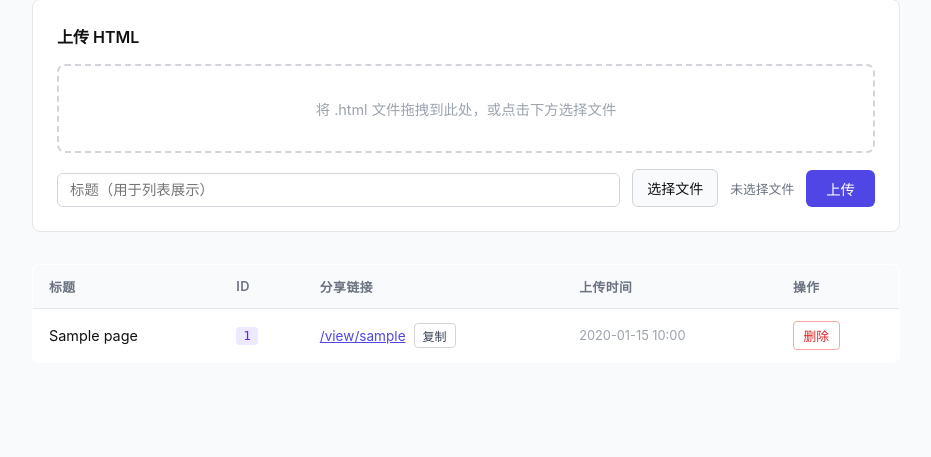
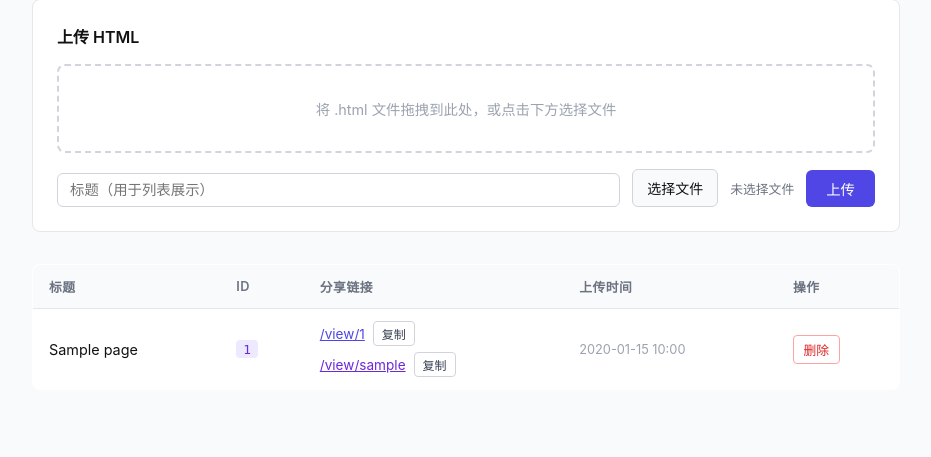
Before and after one commit to vongoley/microsite-container, a FastAPI app: template app/templates/admin.html in a window 1280 px wide. Shown: the part 83-540 px from the top of the page, without its empty margins (174-1105 px from the left). Run offline with FastAPI, Linux system fonts and the light colour scheme; the template is opened without the code that fills it: most values are stand-ins (such as "Sample title", 1, 10 or a date in 2020).

Commit message:
show both ID and slug links in admin dashboard

```diff
--- a/app/templates/admin.html
+++ b/app/templates/admin.html
@@ -178,14 +178,15 @@
           <td><span class="badge">{{ p.id }}</span></td>
           <td>
             <div class="link-cell">
-              {% if p.slug %}
-              <a href="/view/{{ p.slug }}" target="_blank" style="font-size:.85rem;color:#4f46e5;word-break:break-all;">/view/{{ p.slug }}</a>
-              <button class="copy-btn" onclick="copyLink(this, '/view/{{ p.slug }}')">复制</button>
-              {% else %}
               <a href="/view/{{ p.id }}" target="_blank" style="font-size:.85rem;color:#4f46e5;word-break:break-all;">/view/{{ p.id }}</a>
               <button class="copy-btn" onclick="copyLink(this, '/view/{{ p.id }}')">复制</button>
-              {% endif %}
             </div>
+            {% if p.slug %}
+            <div class="link-cell" style="margin-top:.35rem;">
+              <a href="/view/{{ p.slug }}" target="_blank" style="font-size:.85rem;color:#6d28d9;word-break:break-all;">/view/{{ p.slug }}</a>
+              <button class="copy-btn" onclick="copyLink(this, '/view/{{ p.slug }}')">复制</button>
+            </div>
+            {% endif %}
           </td>
           <td class="ts">{{ p.uploaded_at[:16].replace("T"," ") }}</td>
           <td>
```
